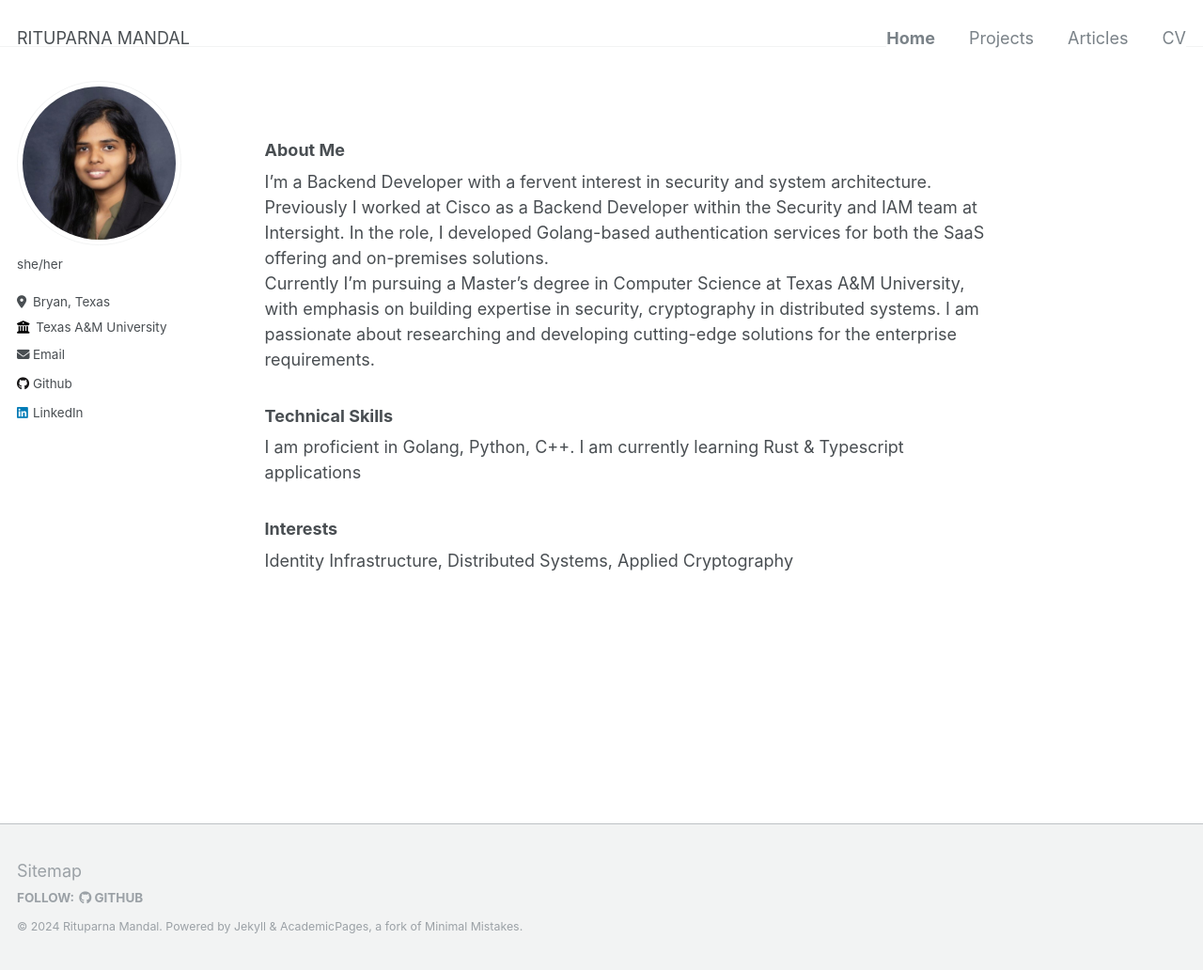
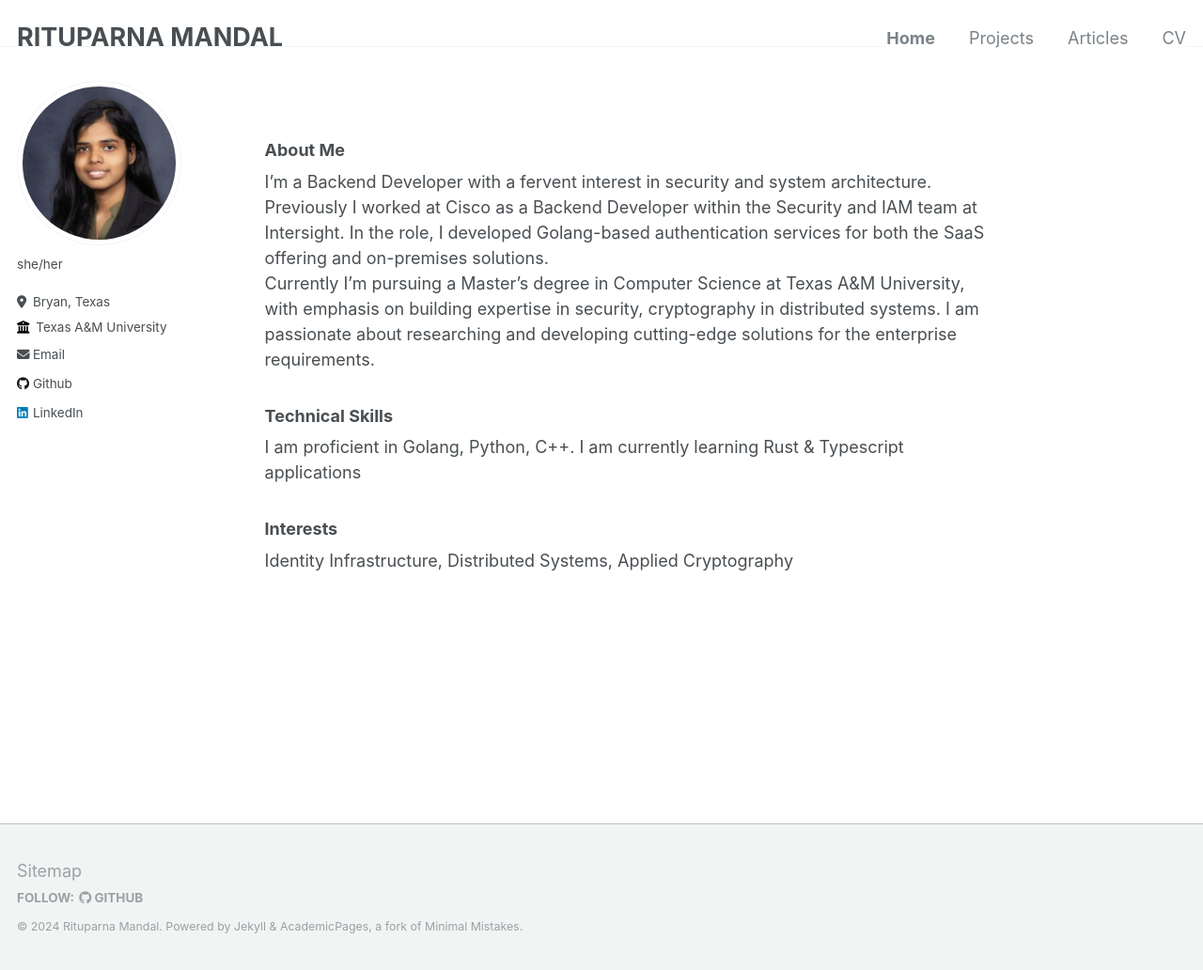
Before and after one commit to m-rit/m-rit.github.io, a Jekyll site: the page built from _pages/about.md, in a window 1280 px wide and 1032 px high. Shown: the whole window at 94% size. Built offline with Jekyll 4.4.1, drawn with Linux system fonts in a browser that asks for light colours.

Commit message:
Update _masthead.scss

```diff
--- a/_sass/_masthead.scss
+++ b/_sass/_masthead.scss
@@ -52,6 +52,12 @@
 .masthead__menu-left,
 .masthead__menu-right {
   display: flex;
+  align-items: center; /* Vertically center the name */
+}
+
+.masthead__name {
+  font-size: 1.5em; /* Adjust as needed */
+  font-weight: bold; /* Make the name bold */
 }
 
 .masthead__menu-left ul,
@@ -88,10 +94,3 @@
 .masthead__menu-item a:hover {
   text-decoration: underline; /* Example: Add underline on hover */
 }
-
-/* Make sure masthead__menu-left and masthead__menu-right are on the same line */
-.masthead__menu-left,
-.masthead__menu-right {
-  display: flex;
-  align-items: center;
-}
```
